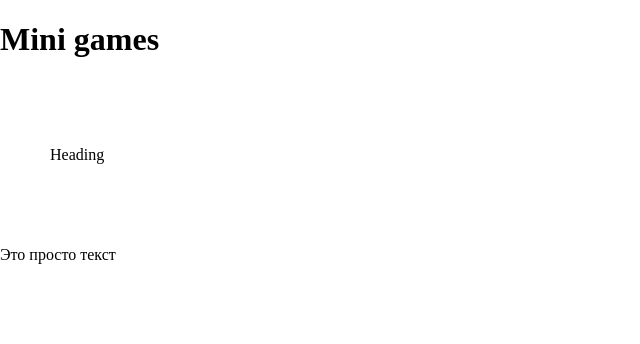
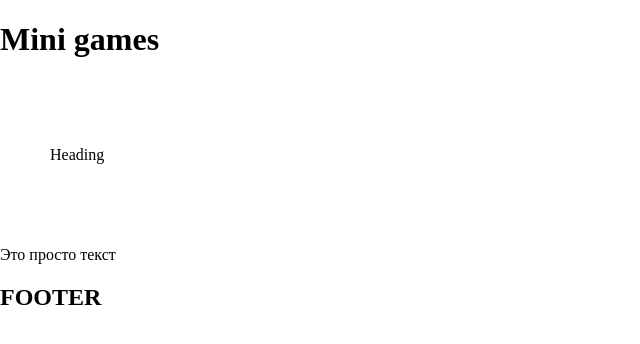
Before and after one commit to Lexa74/mini-games, a plain HTML site: page index.html in a window 1280 px wide. Shown: the whole page, without its empty margins (0-640 px from the left). Drawn offline with Linux system fonts and the light colour scheme.

Commit message:
Правки разметки выполнил

```diff
--- a/index.html
+++ b/index.html
@@ -12,5 +12,8 @@
         <p class="box__title">Heading</p>
     </div>
     <p>Это просто текст</p>
+    <footer>
+        <h2>FOOTER</h2>
+    </footer>
 </body>
 </html>
```
